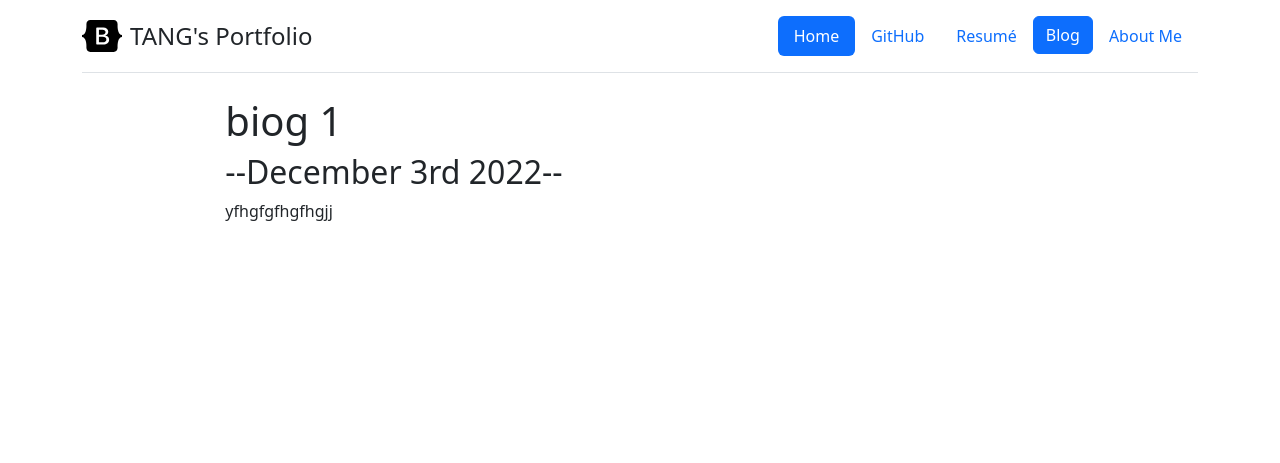
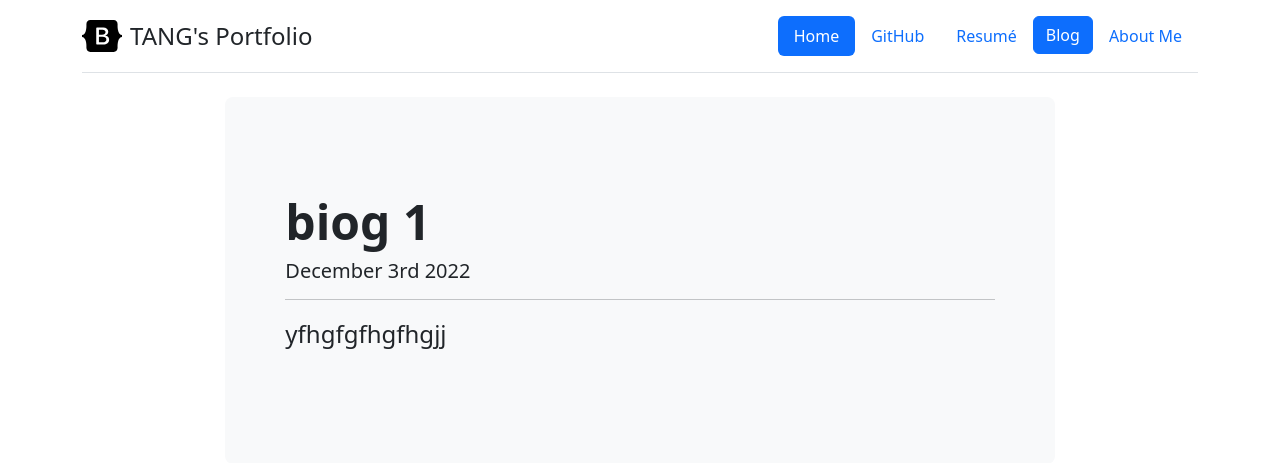
Before and after one commit to Rain-Turn-Soup/personal_portfolio_project, a Django app: page /blog/1/ in a window 1280 px wide. Shown: the top 463 px of the page. Run offline with Django 4.2, Linux system fonts and the light colour scheme; data comes from the database, SQL or seed files in the repository.

Commit message:
Modify the detail.html interface

```diff
--- a/templates/blog/detail.html
+++ b/templates/blog/detail.html
@@ -1,7 +1,16 @@
 {% extends 'portfolio/base.html' %}
 {% block content %}
     <!-- {{id}} -->
-    <h1>{{blog.title}}</h1>
-    <h2>--{{blog.date|date:'F jS Y'}}--</h2>
-    {{blog.description|safe}}
+    <div class="p-5 mb-4 bg-light rounded-3">
+      <div class="container-fluid py-5">
+
+        <h1 class="display-5 fw-bold">{{blog.title}}</h1>
+
+        <h5>{{blog.date|date:'F jS Y'}}</h5>
+        <hr>
+        <p class="col-md-8 fs-4">{{blog.description|safe}}</p>
+
+      </div>
+    </div>
+
 {% endblock %}
```
